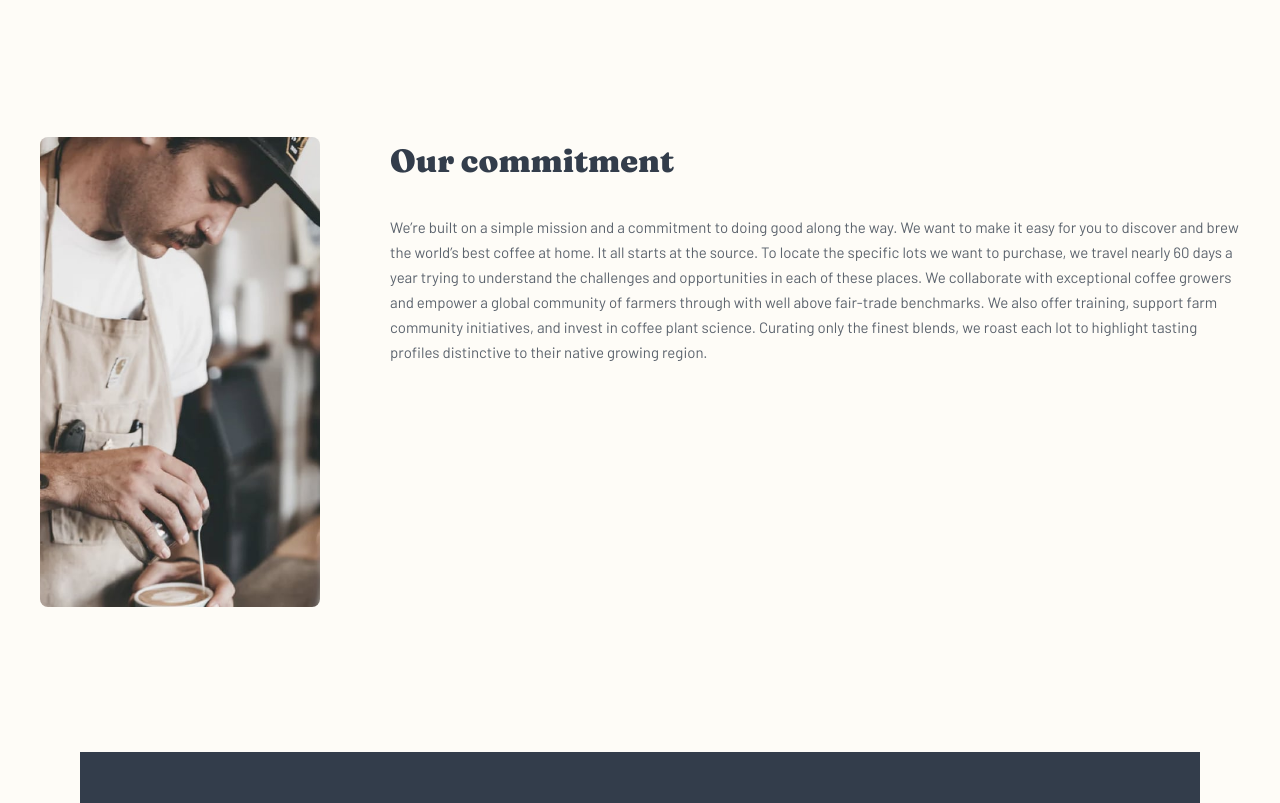
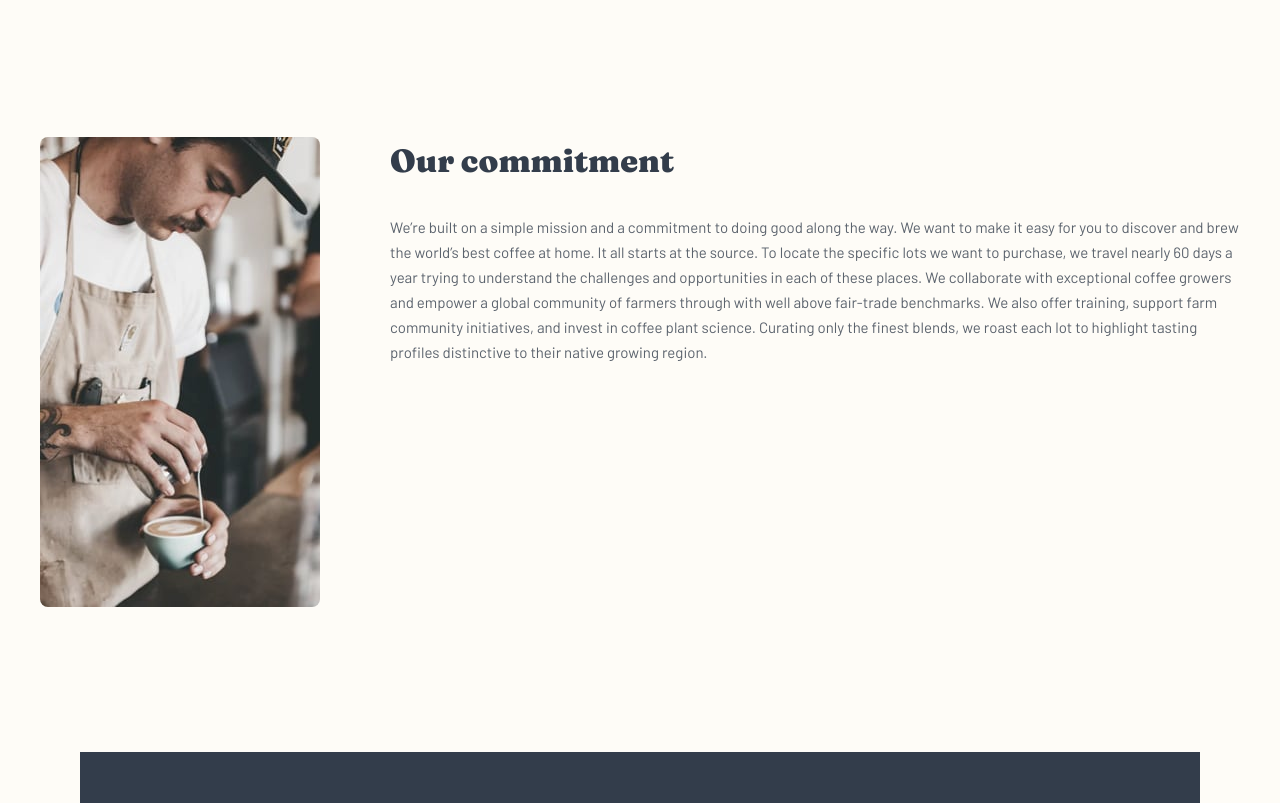
Before and after one commit to vickievien/coffee-roasters, a Next.js app: page /about in a window 1280 px wide. Shown: the part 600-1403 px from the top of the page. Built offline with nearby package versions, Linux system fonts and the light colour scheme.

Commit message:
:up: update: add picture tag to include image sizes across devices for responsiveness

```diff
--- a/components/about/Commitment.js
+++ b/components/about/Commitment.js
@@ -4,7 +4,11 @@ const AboutCommit = () => {
     return (
         <section className={styles.commit_container}>
             <div className={styles.commit_img_container}>
-                <img src="/assets/about/mobile/image-commitment.jpg" alt="barista pouring coffee"/>
+                <picture>
+                    <source media="(min-width: 768px)" srcSet="/assets/about/tablet/image-commitment.jpg"/>
+                    <source media="(min-width: 1280px)" srcSet="/assets/about/desktop/image-commitment.jpg"/>
+                    <img src="/assets/about/mobile/image-commitment.jpg" alt="barista pouring coffee"/>
+                </picture>
             </div>
             <div className={styles.commit_text_container}>
                 <h2>Our commitment</h2>
```
